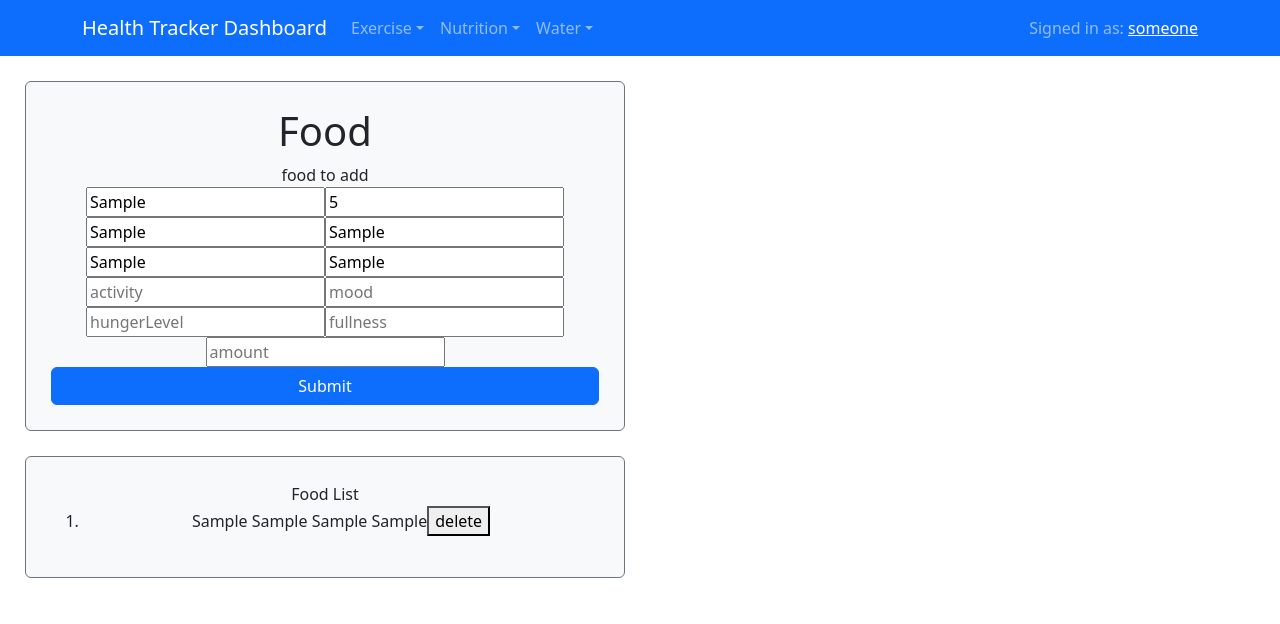
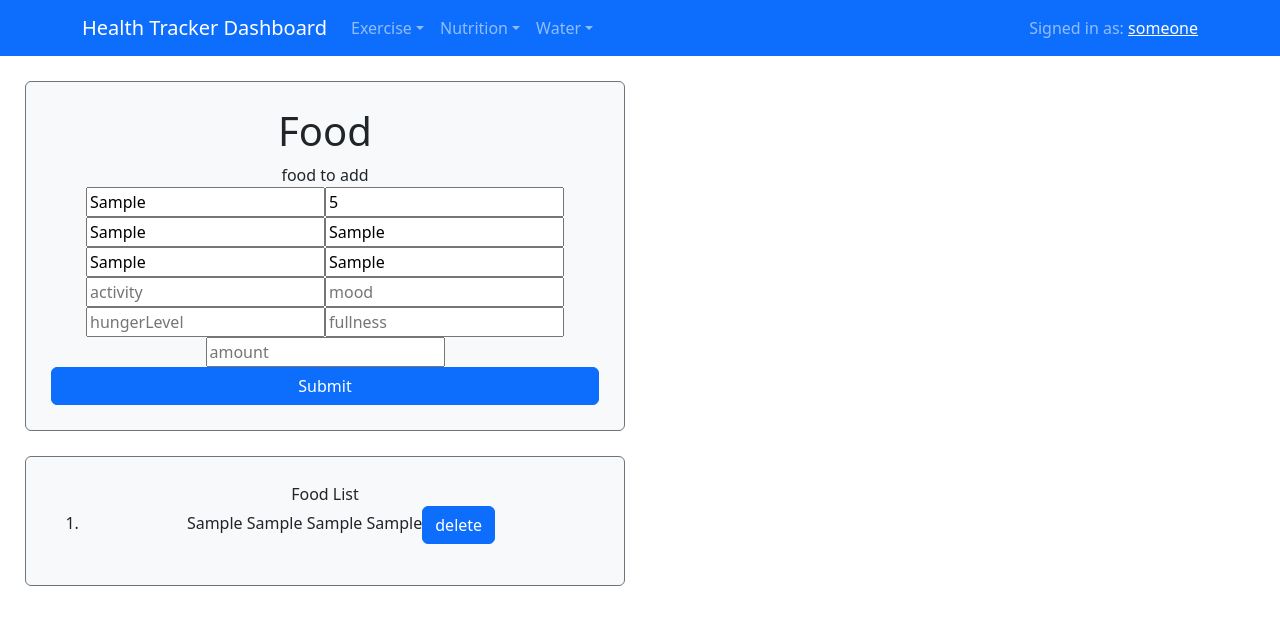
Before and after one commit to blee2125/health-tracker-dashboard, a React (Create React App) app: page /food in a window 1280 px wide. Both pictures are taken after typing "Sample", "5", "Sample", "Sample", "Sample", "Sample" into the empty fields and a click on the button "Submit". Shown: the top 624 px of the page. Built offline with nearby package versions, Linux system fonts and the light colour scheme; no server answers.

Commit message:
clean up code

```diff
--- a/src/components/Food/FoodListItem.js
+++ b/src/components/Food/FoodListItem.js
@@ -1,15 +1,17 @@
 import React from "react";
+
+import Button from 'react-bootstrap/Button'
 
 function FoodListItem(props) {
 
-    function handleDeleteClick(id) {
-        console.log(id)
-      } //<button onClick={() => handleDeleteClick(props.id)}>X</button>
+    // function handleDeleteClick(id) {
+    //     console.log(id)
+    //   } //<button onClick={() => handleDeleteClick(props.id)}>X</button>
 
     return (
         <li>
             {props.foodData.foodName} {props.foodData.foodName} {props.foodData.foodName} {props.foodData.foodName}
-            <button onClick={() => props.deleteButton(props.id)}> delete</button>
+            <Button onClick={() => props.deleteButton(props.id)}> delete</Button>
         </li>
     );
   }
```
